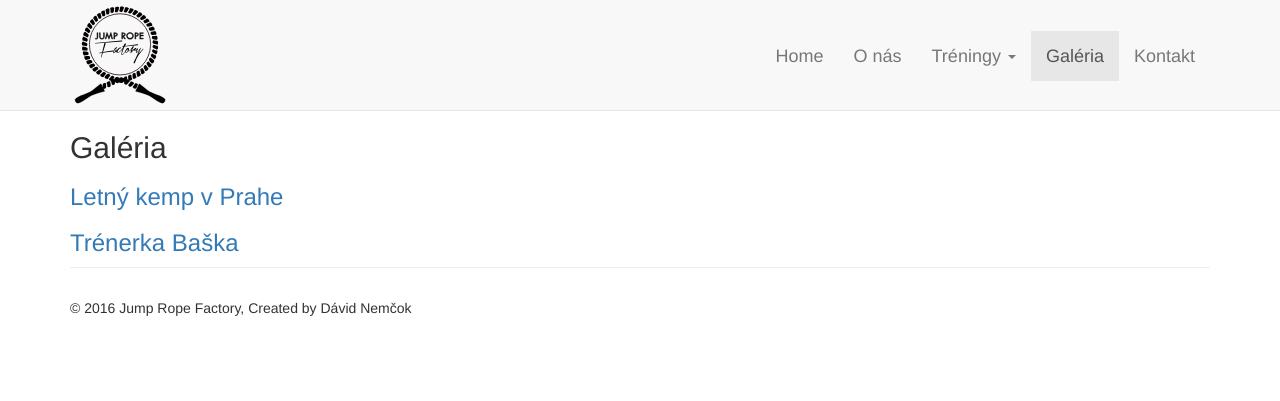
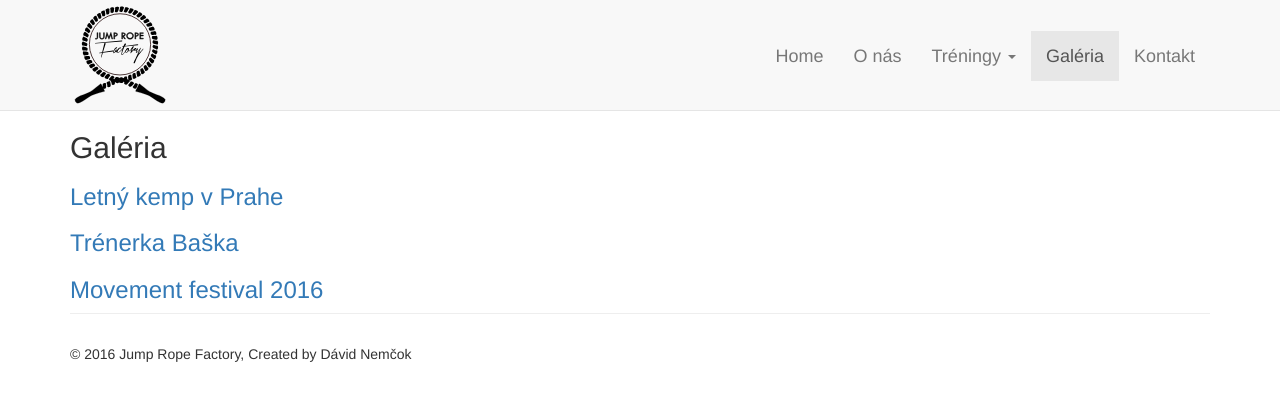
Before and after one commit to dejvo/dejvo.github.io, a Jekyll site: the page built from galeria.html, in a window 1280 px wide. Shown: the top 401 px of the page. Built offline with Jekyll 4.4.1, drawn with Linux system fonts in a browser that asks for light colours.

Commit message:
Updated galeria.html

```diff
--- a/galeria.html
+++ b/galeria.html
@@ -2,9 +2,11 @@
 layout: my-layout
 title: Galéria
 permalink: galeria
+published: true
 ---
 
 <h2>Galéria</h2>
 
 <h3><a target="_blank" href="https://goo.gl/photos/tvtfTUL5fnNF945Q9">Letný kemp v Prahe</a></h3>
 <h3><a target="_blank" href="https://goo.gl/photos/AnfrgabpjqcYTV1HA">Trénerka Baška</a></h3>
+<h3><a target="_blank" href="https://goo.gl/photos/bp3iMTUKwwTprueaA">Movement festival 2016</a></h3>
```
